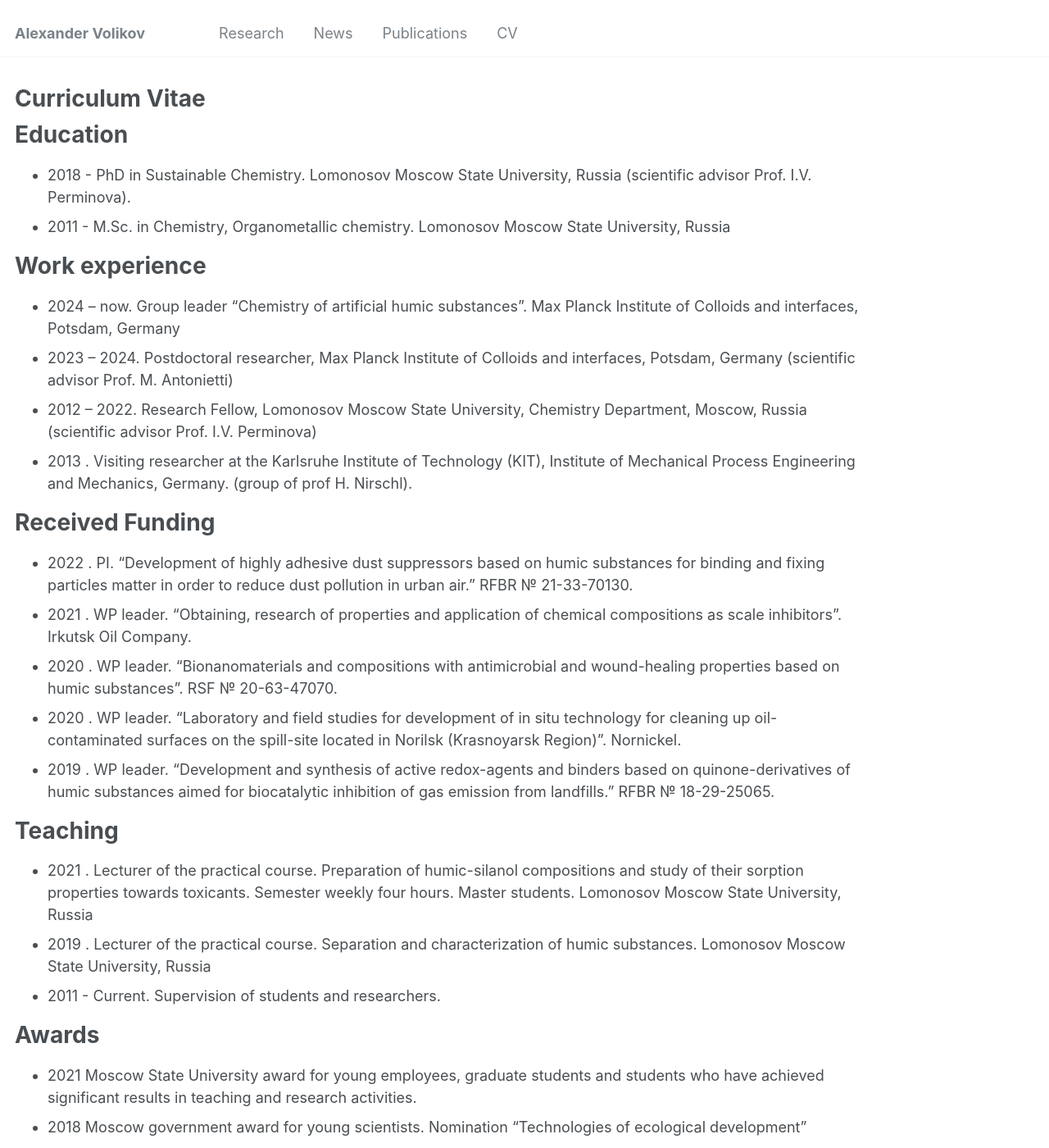
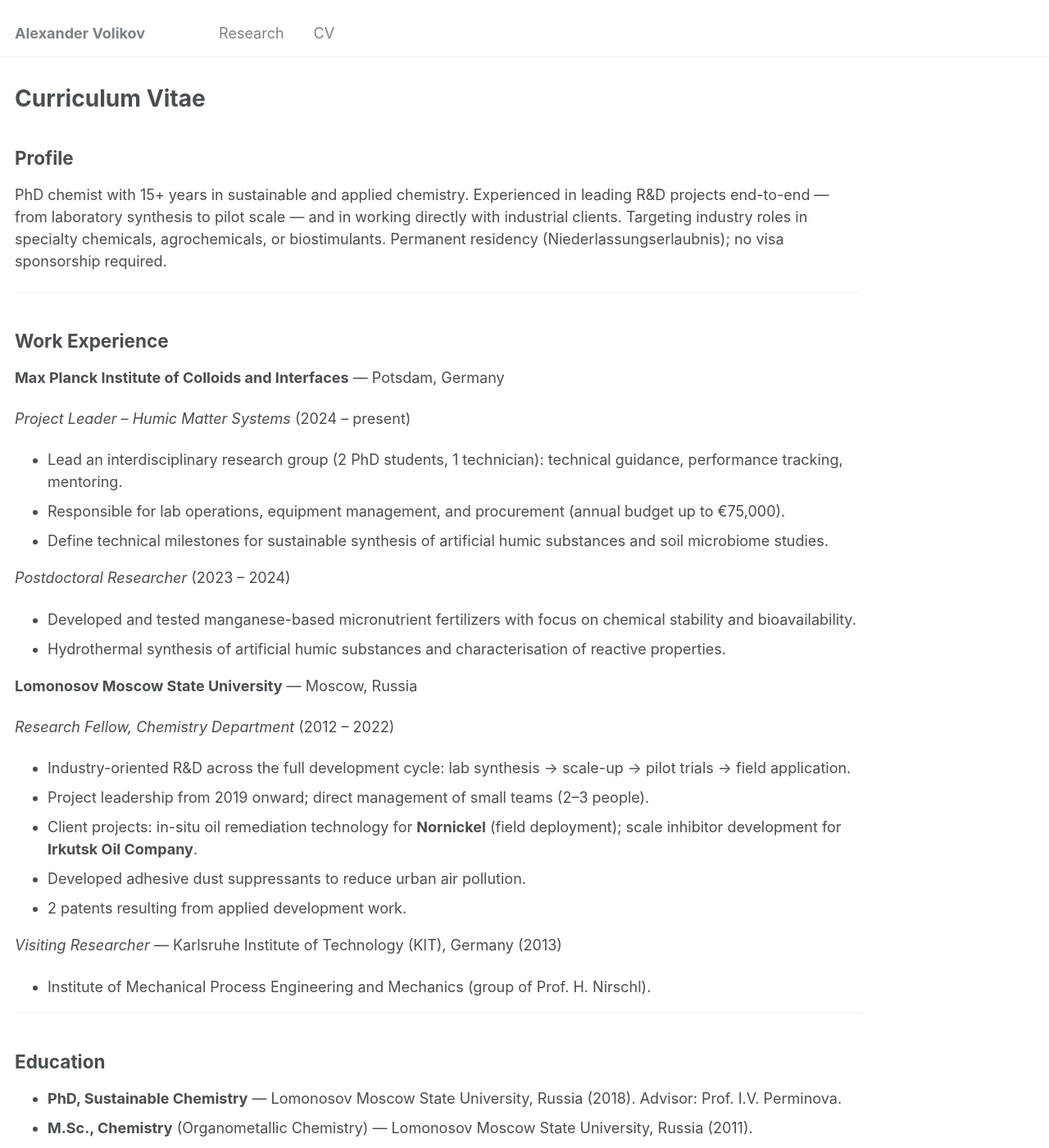
Before and after one commit to alexandervolikov/alexandervolikov.github.io, a Jekyll site: the page built from _pages/cv.md, in a window 1280 px wide and 1400 px high. Shown: the whole window at 82% size. Built offline with Jekyll 4.4.1, drawn with Linux system fonts in a browser that asks for light colours; some of the changed text lies outside the part shown.

Commit message:
Reframe site for industry-facing R&D profile; remove News and Publications
Content changes:
- Rewrite About Me with industry-oriented prose (applied R&D focus, client work,
  patents, permanent residency note)
- Update sidebar bio and site SEO description to applied/sustainable chemistry framing
- Update CV to match Lebenslauf: expanded work experience, core competencies section,
  GDCh certification plan, corrected language levels
- Restore Research page to English

Navigation & structure:
- Remove News and Publications from navigation (Research + CV only)
- Move LinkedIn before Google Scholar in sidebar (author-profile.html)
- Delete news.md, publications.md pages and all 6 posts
- Remove Latest News Liquid block and word-cloud image from landing page

Co-Authored-By: Claude Sonnet 4.6 <noreply@anthropic.com>

```diff
--- a/_config.yml
+++ b/_config.yml
@@ -11,7 +11,7 @@ locale                   : "en-US"
 title                    : "Alexander Volikov"
 title_separator          : "-"
 name                     : &name "Alexander Volikov"
-description              : &description "personal page"
+description              : &description "Alexander Volikov, PhD — applied and sustainable chemist. R&D project leadership, product development, lab-to-field scale-up. Humic substances, biostimulants, specialty and agro-chemistry."
 url                      : https://alexandervolikov.github.io
 baseurl                  : ""
 repository               : "alexandervolikov/alexandervolikov.github.io"
@@ -24,7 +24,7 @@ author:
   avatar           : "profile.jpg"
   name             : "Alexander Volikov"
   pronouns         : # example: "she/her"
-  bio              : "Group leader at the Max Planck Institute of Colloids and Interfaces"
+  bio              : "PhD chemist · applied & sustainable chemistry · R&D project & product development"
   location         : "Germany, Potsdam"
   employer         : "MPIKG"
   employer_url     : "https://www.mpikg.mpg.de/6826885/from-biomass-to-humic-matter-systems"
--- a/_data/navigation.yml
+++ b/_data/navigation.yml
@@ -3,11 +3,5 @@ main:
   - title: "Research"
     url: /research/
 
-  - title: "News"
-    url: /news/
-
-  - title: "Publications"
-    url: /publications/
-
   - title: "CV"
     url: /cv/
--- a/_includes/author-profile.html
+++ b/_includes/author-profile.html
@@ -38,6 +38,9 @@
       {% endif %}
 
       <!-- Font Awesome and Academicons icons / Academic websites -->
+      {% if author.linkedin %}
+        <li><a href="https://www.linkedin.com/in/{{ author.linkedin }}"><i class="fab fa-fw fa-linkedin icon-pad-right" aria-hidden="true"></i>LinkedIn</a></li>
+      {% endif %}
       {% if author.arxiv %}
         <li><a href="{{ author.arxiv }}"><i class="ai ai-arxiv ai-fw icon-pad-right"></i>arXiv</a></li>
       {% endif %}
@@ -108,9 +111,6 @@
       {% if author.lastfm %}
         <li><a href="https://lastfm.com/user/{{ author.lastfm }}"><i class="fab fa-fw fa-lastfm icon-pad-right" aria-hidden="true"></i>Last.fm</a></li>
       {% endif %}
-      {% if author.linkedin %}
-        <li><a href="https://www.linkedin.com/in/{{ author.linkedin }}"><i class="fab fa-fw fa-linkedin icon-pad-right" aria-hidden="true"></i>LinkedIn</a></li>
-      {% endif %}
       {% if author.mastodon %}
         <li><a href="{{ author.mastodon }}"><i class="fab fa-fw fa-mastodon icon-pad-right" aria-hidden="true"></i>Mastodon</a></li>
       {% endif %}
--- a/_pages/cv.md
+++ b/_pages/cv.md
@@ -9,39 +9,85 @@ redirect_from:
 
 {% include base_path %}
 
-Education
-======
-* 2018 - PhD in Sustainable Chemistry. Lomonosov Moscow State University, Russia (scientific advisor Prof. I.V. Perminova).
-* 2011 - M.Sc. in Chemistry, Organometallic chemistry. Lomonosov Moscow State University, Russia
+## Profile
 
-Work experience
-======
-* 2024 – now.	Group leader “Chemistry of artificial humic substances”. Max Planck Institute of Colloids and interfaces, Potsdam, Germany
-* 2023 – 2024. Postdoctoral researcher, Max Planck Institute of Colloids and interfaces, Potsdam, Germany (scientific advisor Prof. M. Antonietti)
-* 2012 – 2022. Research Fellow, Lomonosov Moscow State University, Chemistry Department, Moscow, Russia (scientific advisor Prof. I.V. Perminova)
-* 2013 . Visiting researcher at the Karlsruhe Institute of Technology (KIT), Institute of Mechanical Process Engineering and Mechanics, Germany. (group of prof H. Nirschl).
+PhD chemist with 15+ years in sustainable and applied chemistry. Experienced in leading R&D projects end-to-end — from laboratory synthesis to pilot scale — and in working directly with industrial clients. Targeting industry roles in specialty chemicals, agrochemicals, or biostimulants. Permanent residency (Niederlassungserlaubnis); no visa sponsorship required.
 
-Received Funding
-======
-* 2022 . PI. "Development of highly adhesive dust suppressors based on humic substances for binding and fixing particles matter in order to reduce dust pollution in urban air." RFBR № 21-33-70130.
-* 2021 . WP leader. "Obtaining, research of properties and application of chemical compositions as scale inhibitors". Irkutsk Oil Company.
-* 2020 . WP leader. "Bionanomaterials and compositions with antimicrobial and wound-healing properties based on humic substances". RSF № 20-63-47070.
-* 2020 . WP leader. "Laboratory and field studies for development of in situ technology for cleaning up oil-contaminated surfaces on the spill-site located in Norilsk (Krasnoyarsk Region)". Nornickel.
-* 2019 . WP leader. "Development and synthesis of active redox-agents and binders based on quinone-derivatives of humic substances aimed for biocatalytic inhibition of gas emission from landfills." RFBR № 18-29-25065.
+---
 
-Teaching
-======
-* 2021 . Lecturer of the practical course. Preparation of humic-silanol compositions and study of their sorption properties towards toxicants. Semester weekly four hours. Master students. Lomonosov Moscow State University, Russia
-* 2019 . Lecturer of the practical course. Separation and characterization of humic substances. Lomonosov Moscow State University, Russia
-* 2011 - Current.	Supervision of students and researchers.
+## Work Experience
 
-Awards
-======
-* 2021	Moscow State University award for young employees, graduate students and students who have achieved significant results in teaching and research activities.
-* 2018	Moscow government award for young scientists. Nomination "Technologies of ecological development"
+**Max Planck Institute of Colloids and Interfaces** — Potsdam, Germany
 
-Languages
-======
-* English – Professional working proficiency
-* German – Intermediate
-* Russian – Native
+*Project Leader – Humic Matter Systems* (2024 – present)
+- Lead an interdisciplinary research group (2 PhD students, 1 technician): technical guidance, performance tracking, mentoring.
+- Responsible for lab operations, equipment management, and procurement (annual budget up to €75,000).
+- Define technical milestones for sustainable synthesis of artificial humic substances and soil microbiome studies.
+
+*Postdoctoral Researcher* (2023 – 2024)
+- Developed and tested manganese-based micronutrient fertilizers with focus on chemical stability and bioavailability.
+- Hydrothermal synthesis of artificial humic substances and characterisation of reactive properties.
+
+**Lomonosov Moscow State University** — Moscow, Russia
+
+*Research Fellow, Chemistry Department* (2012 – 2022)
+- Industry-oriented R&D across the full development cycle: lab synthesis → scale-up → pilot trials → field application.
+- Project leadership from 2019 onward; direct management of small teams (2–3 people).
+- Client projects: in-situ oil remediation technology for **Nornickel** (field deployment); scale inhibitor development for **Irkutsk Oil Company**.
+- Developed adhesive dust suppressants to reduce urban air pollution.
+- 2 patents resulting from applied development work.
+
+*Visiting Researcher* — Karlsruhe Institute of Technology (KIT), Germany (2013)
+- Institute of Mechanical Process Engineering and Mechanics (group of Prof. H. Nirschl).
+
+---
+
+## Education
+
+* **PhD, Sustainable Chemistry** — Lomonosov Moscow State University, Russia (2018). Advisor: Prof. I.V. Perminova.
+* **M.Sc., Chemistry** (Organometallic Chemistry) — Lomonosov Moscow State University, Russia (2011).
+
+---
+
+## Core Competencies
+
+- **Project & R&D Management:** full development cycle from lab to pilot scale; milestone planning, resource and budget management.
+- **Team Leadership:** direct leadership of small international teams (2–3 people); informal co-supervision of two PhD students through to successful defense.
+- **Product Development:** fertilizers, micronutrients, scale inhibitors, and binders — with focus on stability and bioavailability.
+- **Industrial Collaboration:** technical support for partners, field and pilot trials, direct client contact.
+- **Analytics & Synthesis:** NMR (1D/2D), MS, XRD, SEM/TEM, HPLC/GC, UV-Vis, fluorescence; organic and hydrothermal synthesis.
+- **Digital & Data:** Python (data science), advanced data visualisation.
+
+---
+
+## Funding & Awards
+
+* 2022 — PI. Dust suppressors based on humic substances (RFBR № 21-33-70130).
+* 2021 — WP leader. Scale inhibitors (Irkutsk Oil Company).
+* 2020 — WP leader. Bionanomaterials with antimicrobial properties based on humic substances (RSF № 20-63-47070).
+* 2020 — WP leader. In-situ oil remediation for Norilsk spill site (Nornickel).
+* 2019 — WP leader. Redox-agents based on quinone-derivatives of humic substances (RFBR № 18-29-25065).
+* 2021 — Moscow State University Award for young employees for significant results in research.
+* 2018 — Moscow Government Award for young scientists — "Technologies of Ecological Development."
+
+---
+
+## Professional Development
+
+* **Geprüfter Projektmanager Wirtschaftschemie (GDCh)** — planned Spring 2027 (in-person course).
+
+---
+
+## Teaching & Supervision
+
+* 2021 — Lecturer, practical course: Preparation of humic-silanol compositions. Master students, Lomonosov MSU.
+* 2019 — Lecturer, practical course: Separation and characterisation of humic substances, Lomonosov MSU.
+* 2011 – present — Supervision of students and researchers; informal co-supervision of 2 PhD students to completion.
+
+---
+
+## Languages
+
+* **Russian** — Native
+* **English** — Professional working proficiency
+* **German** — B1 (actively studying toward C1)
--- a/_pages/publications.md
+++ /dev/null
@@ -1,66 +0,0 @@
----
-layout: archive
-title: "Publications"
-permalink: /publications/
-author_profile: false
----
-
-{% include base_path %}
-
-{% if site.author.googlescholar %}
-  <div class="wordwrap">You can also find my articles on <a href="{{site.author.googlescholar}}">my Google Scholar profile</a>.</div>
-{% endif %}
-
-Last time updated (2024-06-13)
-
-[26] Fliri L., Dubivka K., Rusakov D., __Volikov A.__, Guizani C., Hietala S., Filonenko S., Hummel M. (2024). Identification of a polyfuran network as the initial carbonization intermediate in cellulose pyrolysis: A comparative analysis with cellulosic hydrochars. Journal of Analytical and Applied Pyrolysis, 18, 106591. [https://doi.org/10.1016/j.jaap.2024.106591](https://doi.org/10.1016/j.jaap.2024.106591)
-
-[25] __Volikov, A\.,__ Schneider, H\., Tarakina, N\. V\., Marzban, N\., Antonietti, M\., & Filonenko, S\. \(2024\)\. Artificial humic substances as sustainable carriers for manganese: Development of a novel bio\-based microfertilizer\. *Biofuel Research Journal*, 11\(1\), 2013\-2024\. [https://doi\.org/10\.18331/BRJ2024\.11\.1\.3](https://doi.org/10.18331/BRJ2024.11.1.3)
-
-[24] Sheridan, E\., Filonenko, S\., __Volikov, A__\., Sirviö, J\. A\., & Antonietti, M\. \(2024\)\. A systematic study on the processes of lignin extraction and nanodispersion to control properties and functionality\. *Green Chemistry*\. 26, 2967\-2984 [https://doi\.org/10\.1039/D3GC04299E](https://doi.org/10.1039/D3GC04299E)
-
-[23] Larionov, K\. S\., __Volikov, A\.,__ Sobolev, N\. A\., Kozlov, D\. A\., & Perminova, I\. V\. \(2023\)\. Slow zinc release from carboxymethylcellulose gels filled with humic zinc oxide nanocomposites\. *Nanosystems: Physics, Chemistry, Mathematics*, 14\(6\), 652\-659\. [https://doi\.org/10\.17586/2220\-8054\-2023\-14\-6\-652\-659](https://doi.org/10.17586/2220-8054-2023-14-6-652-659)
-
-[22] Zykova, M\. V\., __Volikov, A\. B__\., Buyko, E\. E\., Bratishko, K\. A\., Ivanov, V\. V\., Konstantinov, A\. I\., \.\.\. & Belousov, M\. V\. \(2023\)\. Enhanced Antioxidant Activity and Reduced Cytotoxicity of Silver Nanoparticles Stabilized by Different Humic Materials\. *Polymers*, 15\(16\), 3386\. [https://doi\.org/10\.3390/polym15163386](https://doi.org/10.3390/polym15163386)
-
-[21] __Volikov, A\.,__ Rukhovich, G\., Perminova, I\.V\. \(2023\)\. NOMspectra: An Open\-Source Python Package for Processing High Resolution Mass Spectrometry Data on Natural Organic Matter\. *J\. Am\. Soc\. Mass Spectrom\. *34, 1524\-1527\.* *[https://doi\.org/10\.1021/jasms\.3c00003](https://doi.org/10.1021/jasms.3c00003)
-
-[20] Sobolev, N\.A\., Larionov, K\.S\., Mryasova, D\.S\., Khreptugova, A\.N\., __Volikov, A\.B\.__, … & Perminova, I\.V\. \(2023\)\. Yedoma Permafrost Releases Organic Matter with Lesser Affinity for Cu2\+ and Ni2\+ as Compared to Peat from the Non\-Permafrost Area: Risk of Rising Toxicity of Potentially Toxic Elements in the Arctic Ocean\. *Toxics* 11, 483\. [https://doi\.org/10\.3390/toxics11060483](https://doi.org/10.3390/toxics11060483)
-
-[19] __Volikov, A\.,__ Karpukhina, E\.A\., Larionov, K\.S\., Kozlov, D\.A\., Perminova, I\.V\. \(2023\) Humic\-Based Polyelectrolyte Complexes for Dust Suppression\. *Polymers* 15, 1514\. [https://doi\.org/10\.3390/polym15061514](https://doi.org/10.3390/polym15061514)
-
-[18] __Volikov A\.B__, Sobolev N\.A\., Khreptugova A\.N\., Perminova I\.V\. \(2023\)\. Static and dynamic sorption of DOM on Bond Elute PPL and Bondesil PPL sorbents: physical\-chemical characteristics\. *Separation Science and Technology*\. [https://doi\.org/10\.1080/01496395\.2022\.2145224](https://doi.org/10.1080/01496395.2022.2145224)
-
-[17] Efremenko, E\., Stepanov, N\., Senko, O\., Maslova, O\., __Volikov, A__\., Zhirkova, A\., & Perminova, I\. \(2022\)\. Strategies for variable regulation of methanogenesis efficiency and velocity\. *Applied Microbiology and Biotechnology*, 1\-13\. [http://dx\.doi\.org/10\.1007/s00253\-022\-12148\-x](http://dx.doi.org/10.1007/s00253-022-12148-x)
-
-[16] Khreptugova, A\. N\., Mikhnevich, T\. A\., Molodykh, A\. A\., Melnikova, S\. V\., Konstantinov, A\. I\., Rukhovich, G\. D\., __Volikov, A\.B__, Perminova, I\. V\. \(2021\)\. Comparative Studies on Sorption Recovery and Molecular Selectivity of Bondesil PPL versus Bond Elut PPL Sorbents with Regard to Fulvic Acids\. *Water*, 13\(24\), 3553\. [http://dx\.doi\.org/10\.3390/w13243553](http://dx.doi.org/10.3390/w13243553)
-
-[15] __Volikov, A\. B\.,__ Mareev, N\. V\., Konstantinov, A\. I\., Molodykh, A\. A\., Melnikova, S\. V\., Bazhanova, A\. E\., \.\.\. & Perminova, I\. V\. \(2021\)\. Directed Synthesis of Humic and Fulvic Derivatives with Enhanced Antioxidant Properties\. *Agronomy*, 11\(10\), 2047\. [http://dx\.doi\.org/10\.3390/agronomy11102047](http://dx.doi.org/10.3390/agronomy11102047)
-
-[14] Kulikova, N\. A\., __Volikov, A\. B\.__, Filippova, O\. I\., Kholodov, V\. A\., Yaroslavtseva, N\. V\., Farkhodov, Y\. R\., \.\.\. & Perminova, I\. V\. \(2021\)\. Modified humic substances as soil conditioners: Laboratory and field trials\. *Agronomy*, 11\(1\), 150\. [http://dx\.doi\.org/10\.3390/agronomy11010150](http://dx.doi.org/10.3390/agronomy11010150)
-
-[13] Nikolaev, Y., Borzenkov, I., Demkina, E., Loiko, N., Kanapatsky, T., Perminova, I., __Volikov, A.__ ... & El-Registan, G. (2021). Immobilization of cells of hydrocarbon-oxidizing bacteria for petroleum bioremediation using new materials. *International Journal of Environmental Research*, 15(6), 971-984. [https://doi.org/10.1007/s41742-021-00367-5](https://doi.org/10.1007/s41742-021-00367-5)
-
-[12] Kulikova, N\. A\., Chernysheva, M\. G\., Badun, G\. A\., Filippova, O\. I\., Kholodov, V\. A\., __Volikov, A\. B\.,__ & Popov, A\. G\. \(2021\)\. Retention of detonation nanodiamonds by soil: usage of tritium labeled nanoparticles and a key role for water\-extractable Fe and Si\. *Environmental Science: Nano*, 8\(10\), 3001\-3014\.[ http://dx\.doi\.org/10\.1039/D1EN00401H](http://dx.doi.org/10.1039/D1EN00401H)
-
-[11] Kholodov, V\. A\., Yaroslavtseva, N\. V\., Farkhodov, Y\. R\., Yashin, M\. A\., Lazarev, V\. I\., Iliyn, B\. S\., Philipova O\.I\., __Volikov A\.B\.__, Ivanov, A\. L\. \(2020\)\. Optical properties of the extractable organic matter fractions in typical chernozems of long\-term field experiments\. *Eurasian Soil Science*, 53\(6\), 739\-748\. [http://dx\.doi\.org/10\.1134/S1064229320060058](http://dx.doi.org/10.1134/S1064229320060058)
-
-[10] Kulikova, N\. A\., Volkov, D\. S\., __Volikov, A\. B\.,__ Abroskin, D\. P\., Krepak, A\. I\., & Perminova, I\. V\. \(2020\)\. Silver nanoparticles stabilized by humic substances adversely affect wheat plants and soil\. *Journal of Nanoparticle Research*, 22\(5\), 1\-14\. [http://dx\.doi\.org/10\.1007/s11051\-020\-04788\-9](http://dx.doi.org/10.1007/s11051-020-04788-9)
-
-[9] Nikolaev, Y. A., Demkina, E. V., Borzenkov, I. A., Ivanova, A. E., Kanapatsky, T. A., Konstantinov, A. I., __Volikov A.B.__ ... & El-Registan, G. I. (2020). Role of the structure of humic substances in increasing bacterial survival. *Open. Access J. Microbiol. Biotechnol.*, 5, 4. [http://dx.doi.org/10.23880/oajmb-16000174](http://dx.doi.org/10.23880/oajmb-16000174)
-
-[8] Efremenko, E\., Senko, O\., Stepanov, N\., Mareev, N\., __Volikov, A__\., & Perminova, I\. \(2020\)\. Suppression of methane generation during methanogenesis by chemically modified humic compounds\. *Antioxidants*, 9\(11\), 1140\. [http://dx\.doi\.org/10\.3390/antiox9111140](http://dx.doi.org/10.3390/antiox9111140)
-
-[7] Kulikova, N\. A\., Filippova, O\. I\., __Volikov, A\. B__\., & Perminova, I\. V\. \(2018\)\. Slow nitrogen release from humic substances modified with aminoorganosilanes\. *Journal of soils and sediments*, 18\(4\), 1400\-1408\. [http://dx\.doi\.org/10\.1007/s11368\-016\-1507\-1](http://dx.doi.org/10.1007/s11368-016-1507-1)
-
-[6] Polyakov, A\. Y\., Lebedev, V\. A\., Shirshin, E\. A\., Rumyantsev, A\. M\., __Volikov, A\. B__\., Zherebker, A\., \.\.\. & Perminova, I\. V\. \(2017\)\. Non\-classical growth of water\-redispersible spheroidal gold nanoparticles assisted by leonardite humate\. *CrystEngComm*, 19\(5\), 876\-886\. [http://dx\.doi\.org/10\.1039/C6CE02149B](http://dx.doi.org/10.1039/C6CE02149B)
-
-[5] Pankratov, D. A., Anuchina, M. M., Borisova, E. M., __Volikov, A. B.__, Konstantinov, A. I., & Perminova, I. V. (2017). Sorption of humic substances on a weakly basic anion-exchange resin: Relationship with the adsorbate structure. *Russian Journal of Physical Chemistry A*, 91, 1109-1115. [https://doi.org/10.1134/S0036024417060176](https://doi.org/10.1134/S0036024417060176)
-
-[4] Zherebker, A\. Y\., Perminova, I\. V\., Konstantinov, A\. I\., __Volikov, A\. B__\., Kostyukevich, Y\. I\., Kononikhin, A\. S\., & Nikolaev, E\. N\. \(2016\)\. Extraction of humic substances from fresh waters on solid\-phase cartridges and their study by Fourier transform ion cyclotron resonance mass spectrometry\. *Journal of Analytical Chemistry*, 71\(4\), 372\-378\. [https://doi\.org/10\.1134/S1061934816040109](https://doi.org/10.1134/S1061934816040109)
-
-[3] __Volikov, A\. B\.,__ Ponomarenko, S\. A\., Konstantinov, A\. I\., Hatfield, K\., & Perminova, I\. V\. \(2016\)\. Nature\-like solution for removal of direct brown 1 azo dye from aqueous phase using humics\-modified silica gel\. *Chemosphere*, 145, 83\-88\. [http://dx\.doi\.org/10\.1016/j\.chemosphere\.2015\.11\.070](http://dx.doi.org/10.1016/j.chemosphere.2015.11.070)
-
-[2] __Volikov, A\. B\.,__ Kholodov, V\. A\., Kulikova, N\. A\., Philippova, O\. I\., Ponomarenko, S\. A\., Lasareva, E\. V\., \.\.\. & Perminova, I\. V\. \(2016\)\. Silanized humic substances act as hydrophobic modifiers of soil separates inducing formation of water\-stable aggregates in soils\. *Catena*, 137, 229\-236\.[http://dx\.doi\.org/10\.1016/j\.catena\.2015\.09\.022](http://dx.doi.org/10.1016/j.catena.2015.09.022)
-
-[1] __Volikov, A\. B\.,__ Ponomarenko, S\. A\., Gutsche, A\., Nirschl, H\., Hatfield, K\., & Perminova, I\. V\. \(2016\)\. Targeted design of water\-based humic substances\-silsesquioxane soft materials for nature\-inspired remedial applications\. *RSC advances*, 6\(53\), 48222\-48230\. [http://dx\.doi\.org/10\.1039/C6RA08636E](http://dx.doi.org/10.1039/C6RA08636E)
```
Also changed, not shown: _pages/about.md (+14 -26 lines), _pages/news.md (deleted, +0 -25 lines), _pages/research.md (+2 -2 lines), _posts/2022-11-14-p1.md (deleted, +0 -24 lines), _posts/2023-03-12-p2.md (deleted, +0 -24 lines), _posts/2023-03-15-p3.md (deleted, +0 -17 lines), _posts/2023-06-14-p4.md (deleted, +0 -24 lines), _posts/2024-03-01-p5.md (deleted, +0 -23 lines), _posts/2024-06-13-p6.md (deleted, +0 -24 lines).
